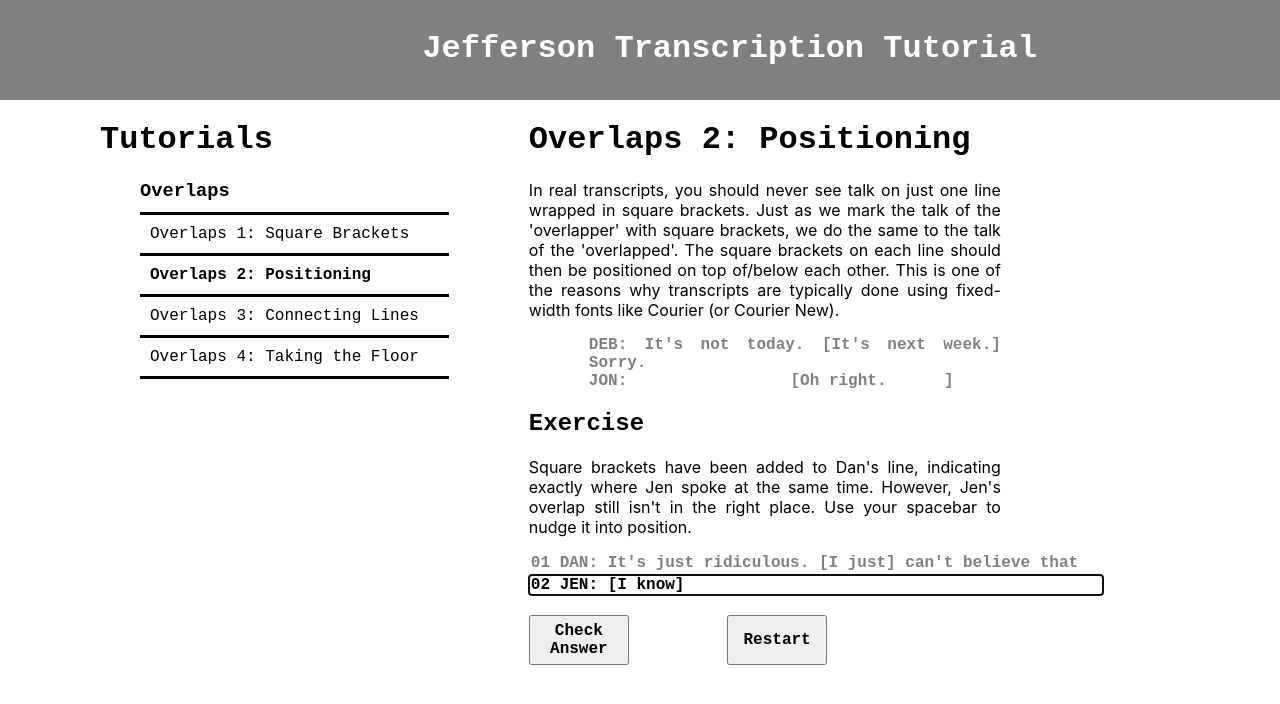
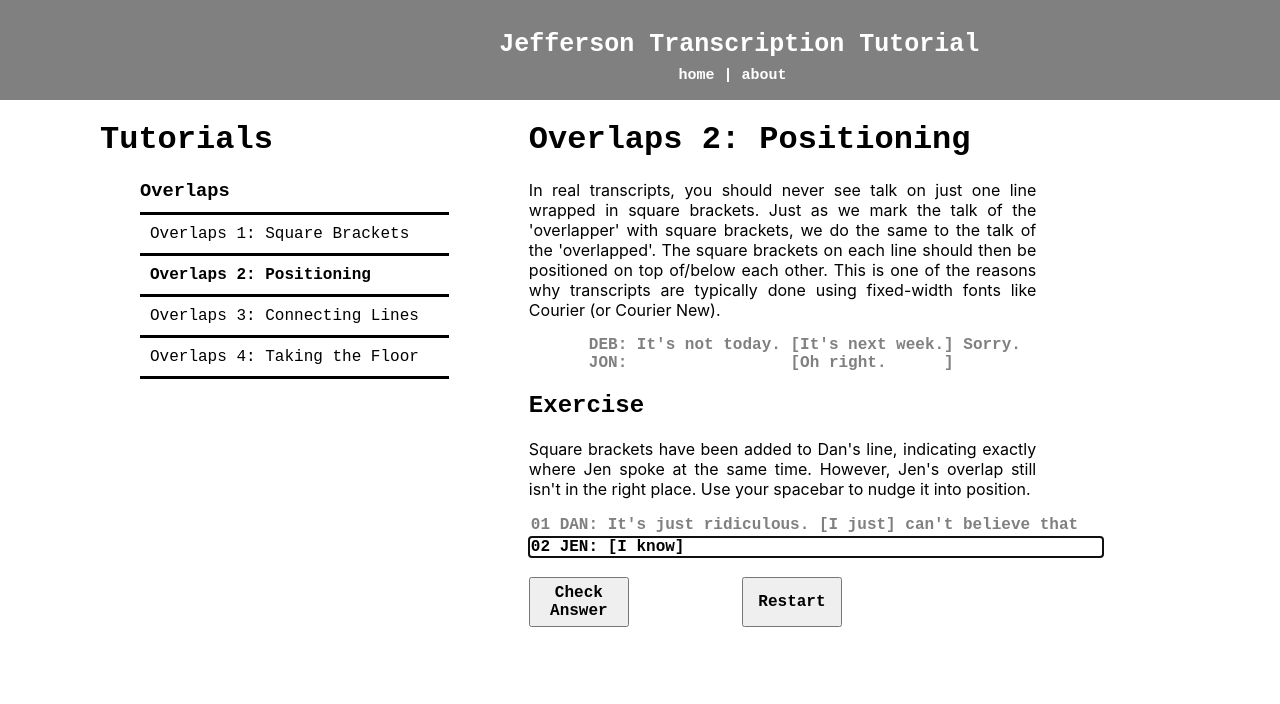
Before and after one commit to joseph-ford10/tutorial, a React (Create React App) app: page /overlap2 in a window 1280 px wide. Shown: the top 704 px of the page. Built offline with nearby package versions, Linux system fonts and the light colour scheme.

Commit message:
Add text to header

```diff
--- a/src/TopNav.js
+++ b/src/TopNav.js
@@ -4,6 +4,7 @@ const TopNav = () => {
   return (
     <div className="top-nav">
       <h1 className="top-nav-heading">Jefferson Transcription Tutorial</h1>
+      <h2 className="top-nav-subheading">home | about </h2>
     </div>
   )
 }
--- a/src/index.css
+++ b/src/index.css
@@ -39,7 +39,7 @@ form {
 }
 
 main {
-  width: 40%;
+  width: 43%;
 }
 
 .examples1 {
@@ -239,7 +239,8 @@ li {
 
 .heading {
   font-family: 'Courier New', Courier, monospace;
-  text-align: left
+  text-align: left;
+  width: 100%;
 }
 
 .button {
@@ -257,10 +258,20 @@ li {
 
 .top-nav-heading {
   font-family:'Courier New', Courier, monospace;
+  font-size: 25px;
   color: white;
   position: absolute;
   margin-top: 0;
   /* left: 33%; */
-  left: 33%;
+  left: 39%;
   top: 30%;
 }
+
+.top-nav-subheading {
+  font-family: 'Courier New', Courier, monospace;
+  font-size: 15px;
+  color: white;
+  position: absolute;
+  top: 55%;
+  left: 53%;
+}
```
Also changed, not shown: src/FinalChallenge1.js (added, +7 -0 lines).
